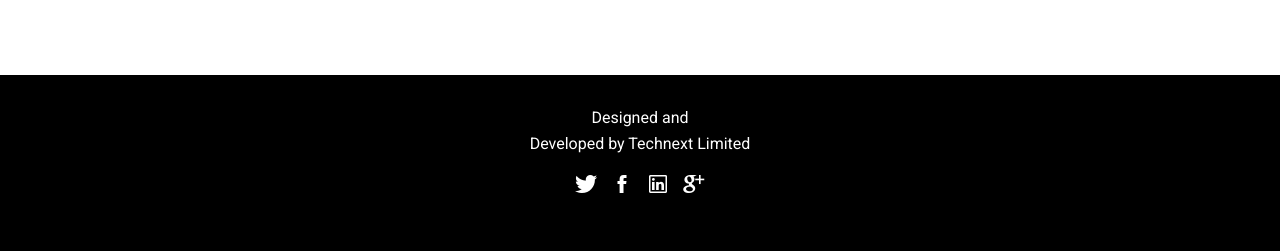
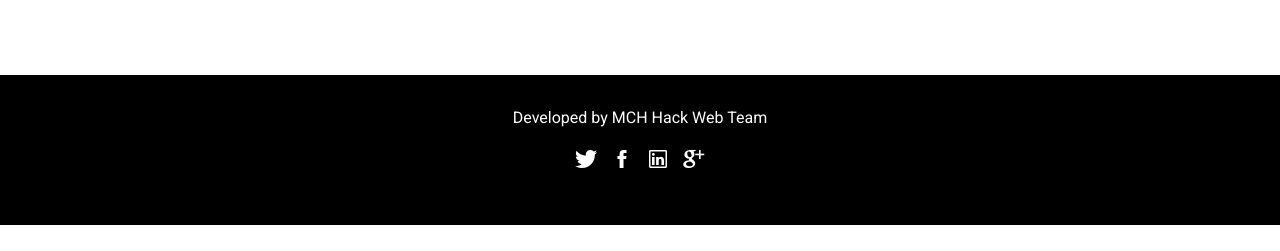
Before and after one commit to venkateshgupta5/mchack, a website: page index.html in a window 1280 px wide. Shown: the part 4483-4734 px from the top of the page. After the commit the page ends 4708 px from the top, so only its background shows below. Drawn offline with nearby package versions, Linux system fonts and the light colour scheme; files that its build step writes are made by us from their sources; files whose address does not match are found by name.

Commit message:
basic information changes

```diff
--- a/index.html
+++ b/index.html
@@ -429,7 +429,7 @@
         <div class="container">
             <div class="row">
                 <div class="col-md-12">
-                    <p class="site-info">Designed and <br> Developed by <a href="http://technextit.com">Technext Limited</a></p>
+                    <p class="site-info">Developed by <a href="http://technextit.com">MCH Hack</a> Web Team</p>
                     <ul class="social-block">
                         <li><a href=""><i class="ion-social-twitter"></i></a></li>
                         <li><a href=""><i class="ion-social-facebook"></i></a></li>
```
